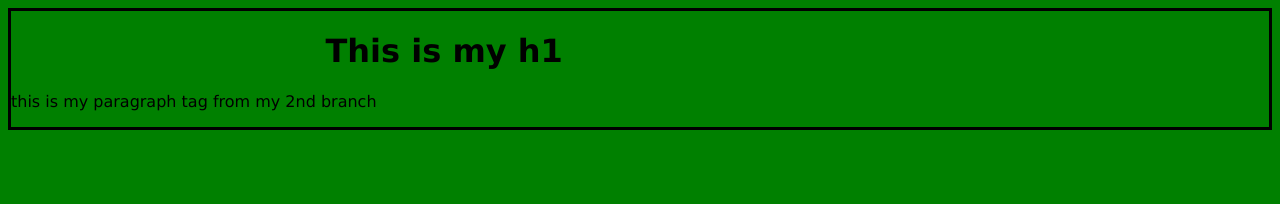
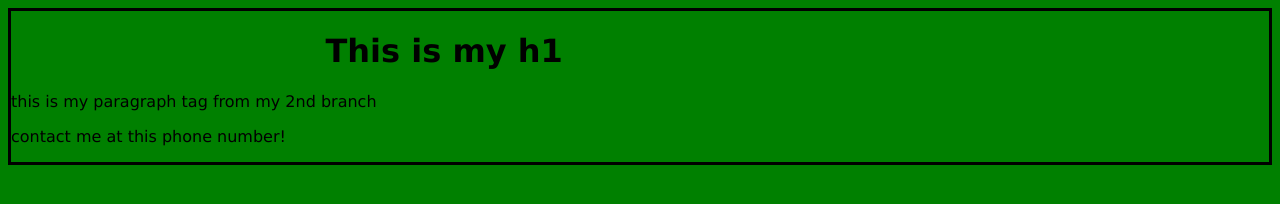
Before and after one commit to ToddSpainhour/branching1, a plain HTML site: page index.html in a window 1280 px wide. Drawn offline with Linux system fonts and the light colour scheme.

Commit message:
added call me info

```diff
--- a/index.html
+++ b/index.html
@@ -17,5 +17,8 @@
         </script>
 
         <p>this is my paragraph tag from my 2nd branch</p>
-</body>
+
+<div><p>contact me at this phone number!</p> </div>
+
+    </body>
 </html>
```
